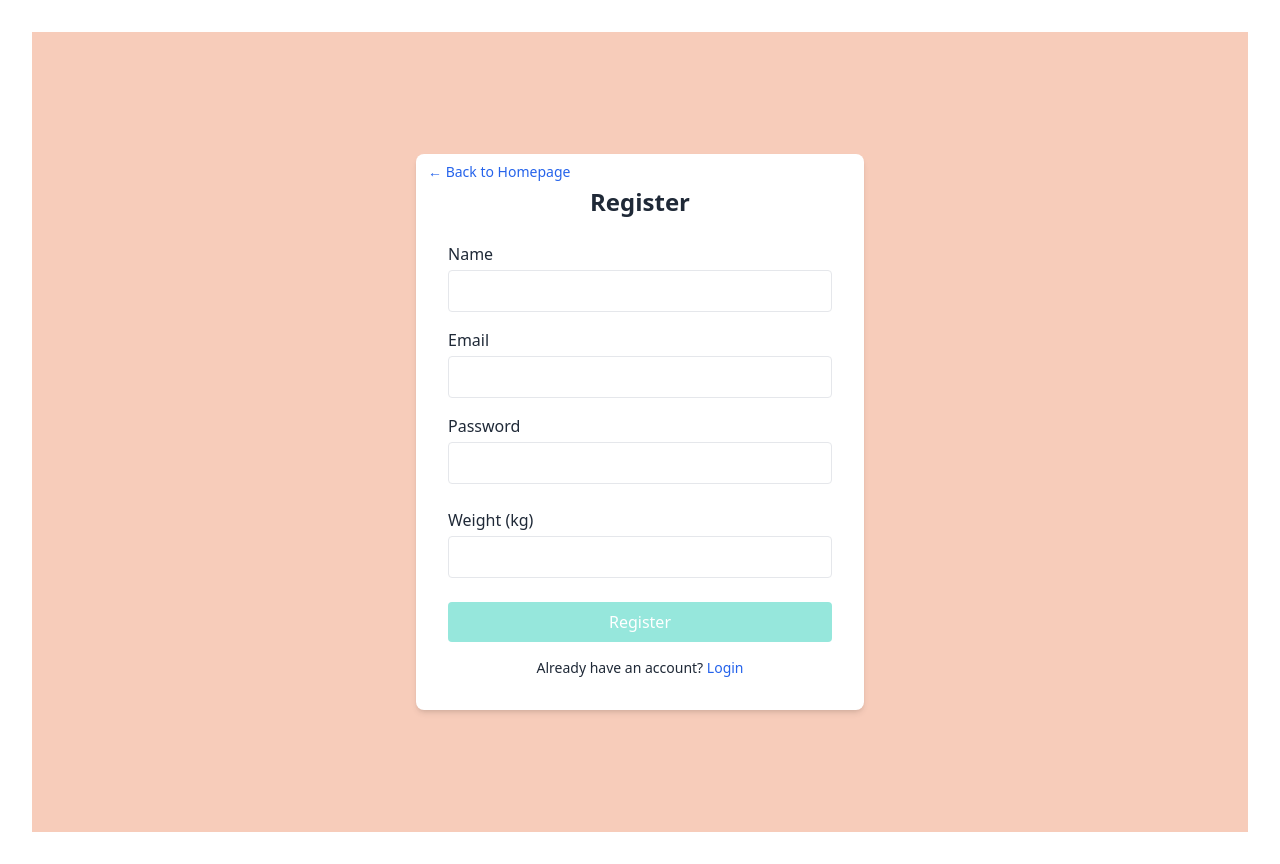
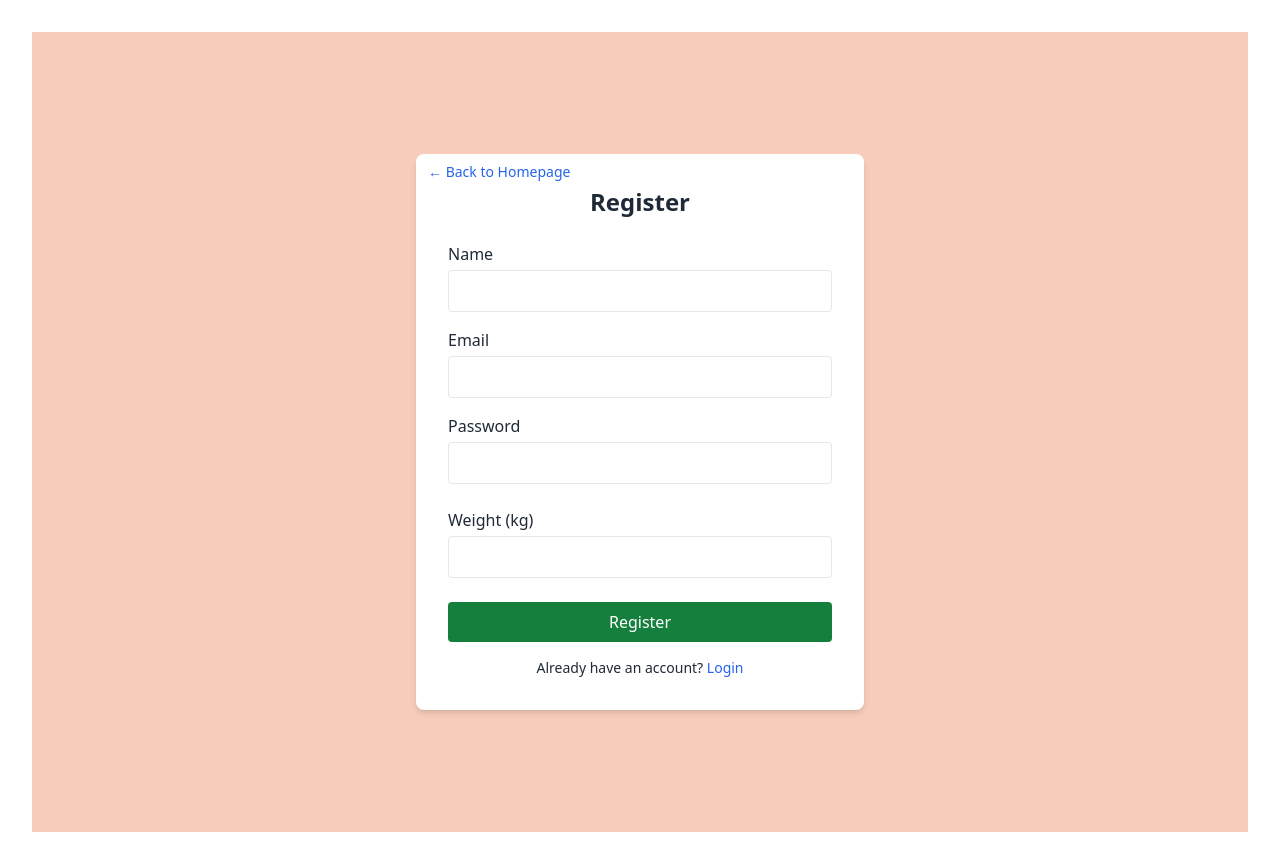
Before and after one commit to Kaloyan-Dimitrov/meal-planner-deyan, a React (Vite) app in the folder frontend/: page /register in a window 1280 px wide. Built offline with nearby package versions, Linux system fonts and the light colour scheme.

Commit message:
Changed Login and Register buttons color to green

```diff
--- a/frontend/src/pages/LoginPage.jsx
+++ b/frontend/src/pages/LoginPage.jsx
@@ -100,7 +100,7 @@
 
           <button
             type="submit"
-            className="w-full bg-paleblue text-white py-2 rounded hover:bg-blue-700 transition"
+            className="w-full bg-green-700 text-white py-2 rounded hover:bg-blue-700 transition"
           >
             Login
           </button>
--- a/frontend/src/pages/RegisterPage.jsx
+++ b/frontend/src/pages/RegisterPage.jsx
@@ -102,7 +102,7 @@
                     )}
                     <button
                         type="submit"
-                        className="w-full bg-paleblue text-white py-2 rounded hover:bg-blue-700 transition"
+                        className="w-full bg-green-700 text-white py-2 rounded hover:bg-blue-700 transition"
                     >
                         Register
                     </button>
```
